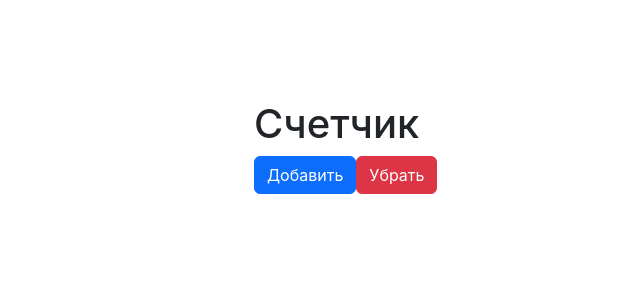
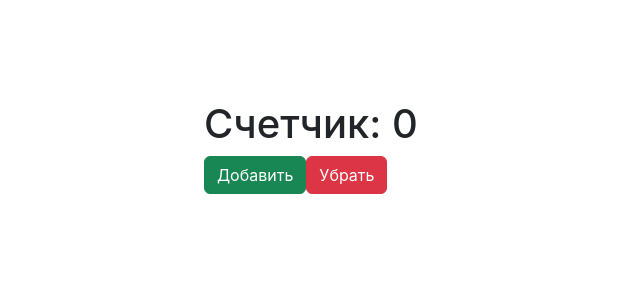
Before and after one commit to ivan-ust402/react-hooks-VM, a React (Create React App) app: page / in a window 1280 px wide. Shown: the top 300 px of the page, without its empty margins (286-926 px from the left). Built offline with nearby package versions, Linux system fonts and the light colour scheme.

Commit message:
Added functions and state

```diff
--- a/src/examples/useState.js
+++ b/src/examples/useState.js
@@ -1,18 +1,28 @@
-import React from "react";
+import React, {useState} from "react";
 
 // Есть объект state в компоненте, описывающий состояния компонента,  и если он меняется, то реакт перерисовывает непосредственно ту область где этот state выводится
 // В классовых компонентах следующая последовательность выполнения действий: создается this.setState({a: 1}), затем запускается зарисовка -> this.render()
 // При переходе к функциональным компонентам(более легковестные, т.к. не нужно наследоваться от определенного класса) данный подход стал невозможен.
 // Для обеспечения того же функционала, что и в классовых компонентах, в реакте были созданы изолированные функции, которые повторяли механизмы работы сущностей классовых компонентов
 // Код становится более гибким и более масштабируемым
+// Кортеж - массив с заранее определенными элементами
 
 function UseStateComponent() {
+    const [counter, setCounter] = useState(0)
+
+    function increase() {
+        setCounter(counter + 1)
+    }
+
+    function decrease() {
+        setCounter(counter + 1)
+    }
 
     return (
-        <div style={{width: '200px', margin: '100px auto 0'}}>
-            <h1>Счетчик</h1>
-            <button className="btn btn-primary">Добавить</button>
-            <button className="btn btn-danger">Убрать</button>
+        <div style={{width: '300px', margin: '100px auto 0'}}>
+            <h1>Счетчик: {counter}</h1>
+            <button className="btn btn-success" onClick={increase}>Добавить</button>
+            <button className="btn btn-danger" onClick={decrease}>Убрать</button>
         </div>
     )
 }
```
